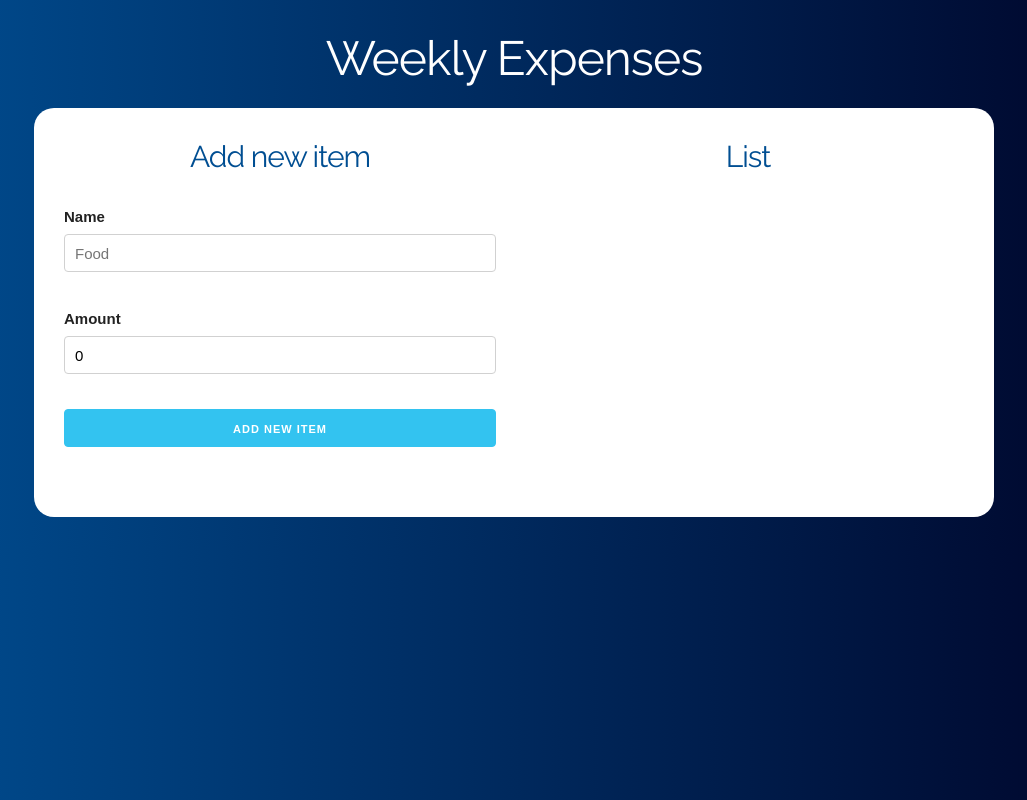
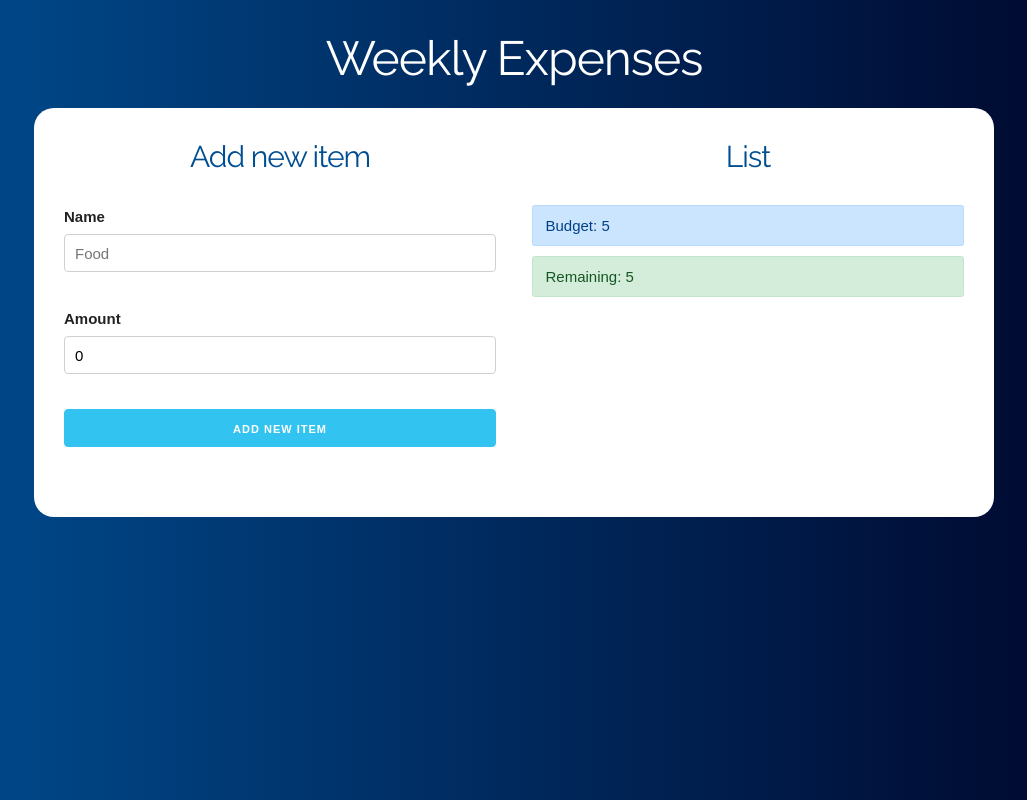
Before and after one commit to Mkultr730/Budget, a React (Create React App) app: page / in a window 1280 px wide. Both pictures are taken after typing "5" into the empty fields and a click on the input "Send". Shown: the whole page, without its empty margins (126-1153 px from the left). Built offline with nearby package versions, Linux system fonts and the light colour scheme.

Commit message:
feat: budget balance

```diff
--- a/src/App.js
+++ b/src/App.js
@@ -1,19 +1,27 @@
-import React, { useState } from 'react';
+import React, { useState, useEffect } from 'react';
 import BudgetForm from './components/BudgetForm';
 import ItemForm from './components/ItemForm';
 import Item from './components/Item';
+import Balance from './components/Balance';
 
 function App() {
 
   const [budget, setBudget] = useState(0);
   const [remain, setRemain] = useState(0);
   const [items, setItems] = useState([]);
+  const [item, setItem] = useState({});
+  const [createitem, setCreateitem] = useState(false);
 
-  const addNewItem = item => {
-    console.log(item);
-    setItems([...items, item]);
-  }
+  useEffect(() => {
+    if (createitem) {
+      setItems([...items, item]);
 
+      const remainingBudget = remain - item.amount;
+      setRemain(remainingBudget);
+
+      setCreateitem(false);
+    }
+  }, [item, items, createitem, remain])
 
   return (
     <div className="container">
@@ -32,7 +40,8 @@ function App() {
               <div className="row">
                 <div className="one-half column">
                   <ItemForm
-                    addNewItem={addNewItem}
+                    setItem={setItem}
+                    setCreateitem={setCreateitem}
                   />
                 </div>
                 <div className="one-half column">
@@ -46,6 +55,11 @@ function App() {
                       />
                       ))
                     }
+
+                    <Balance
+                      budget={budget}
+                      remain={remain}
+                    />
                   </div>
 
                 </div>
--- /dev/null
+++ b/src/components/Balance.js
@@ -0,0 +1,18 @@
+import React, { Fragment } from 'react';
+import { checkBudget } from '../helpers';
+
+const Balance = ({budget, remain}) => {
+
+    return(
+        <Fragment>
+            <div className="alert alert-primary">
+                Budget: {budget}
+            </div>
+            <div className={checkBudget(budget, remain)}>
+                Remaining: {remain}
+            </div>
+        </Fragment>
+    );
+}
+
+export default Balance;
--- a/src/components/ItemForm.js
+++ b/src/components/ItemForm.js
@@ -3,7 +3,7 @@ import Error from './Error';
 
 import shortid from 'shortid';
 
-const ItemForm = ({addNewItem}) => {
+const ItemForm = ({setItem, setCreateitem}) => {
 
     const [name, setName] = useState('');
     const [amount, setAmount] = useState(0);
@@ -24,7 +24,8 @@ const ItemForm = ({addNewItem}) => {
             id: shortid.generate()
         }
 
-        addNewItem(item);
+        setItem(item);
+        setCreateitem(true);
 
         setName('');
         setAmount(0);
--- /dev/null
+++ b/src/helpers.js
@@ -0,0 +1,13 @@
+export const checkBudget = (budget, remain) => {
+    let className;
+
+    if ( (budget/4) > remain ) {
+        className = 'alert alert-danger';
+    } else if( (budget/2) > remain ) {
+        className = 'alert alert-warning';
+    } else {
+        className = 'alert alert-success';
+    }
+
+    return className;
+}
```
